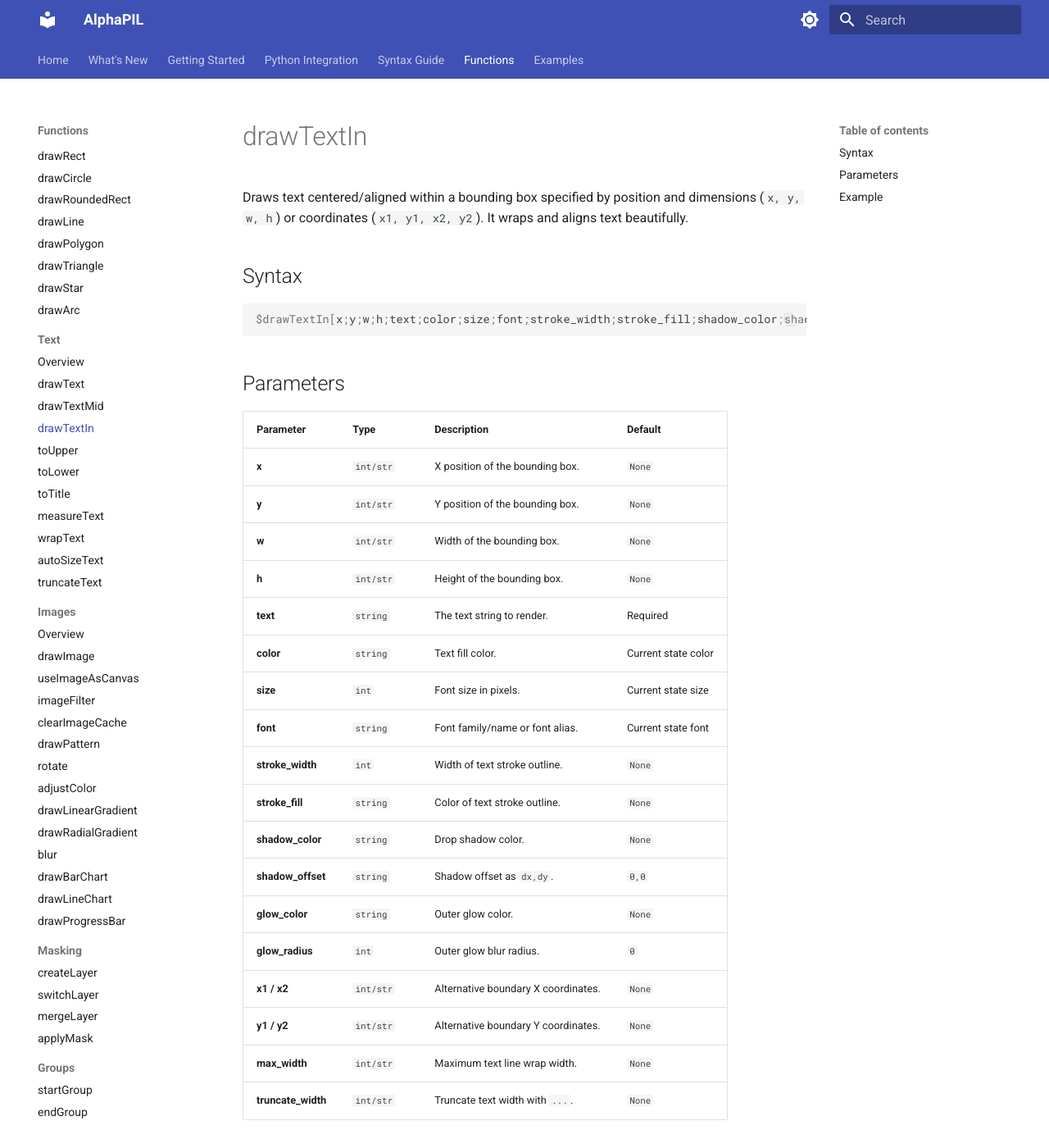
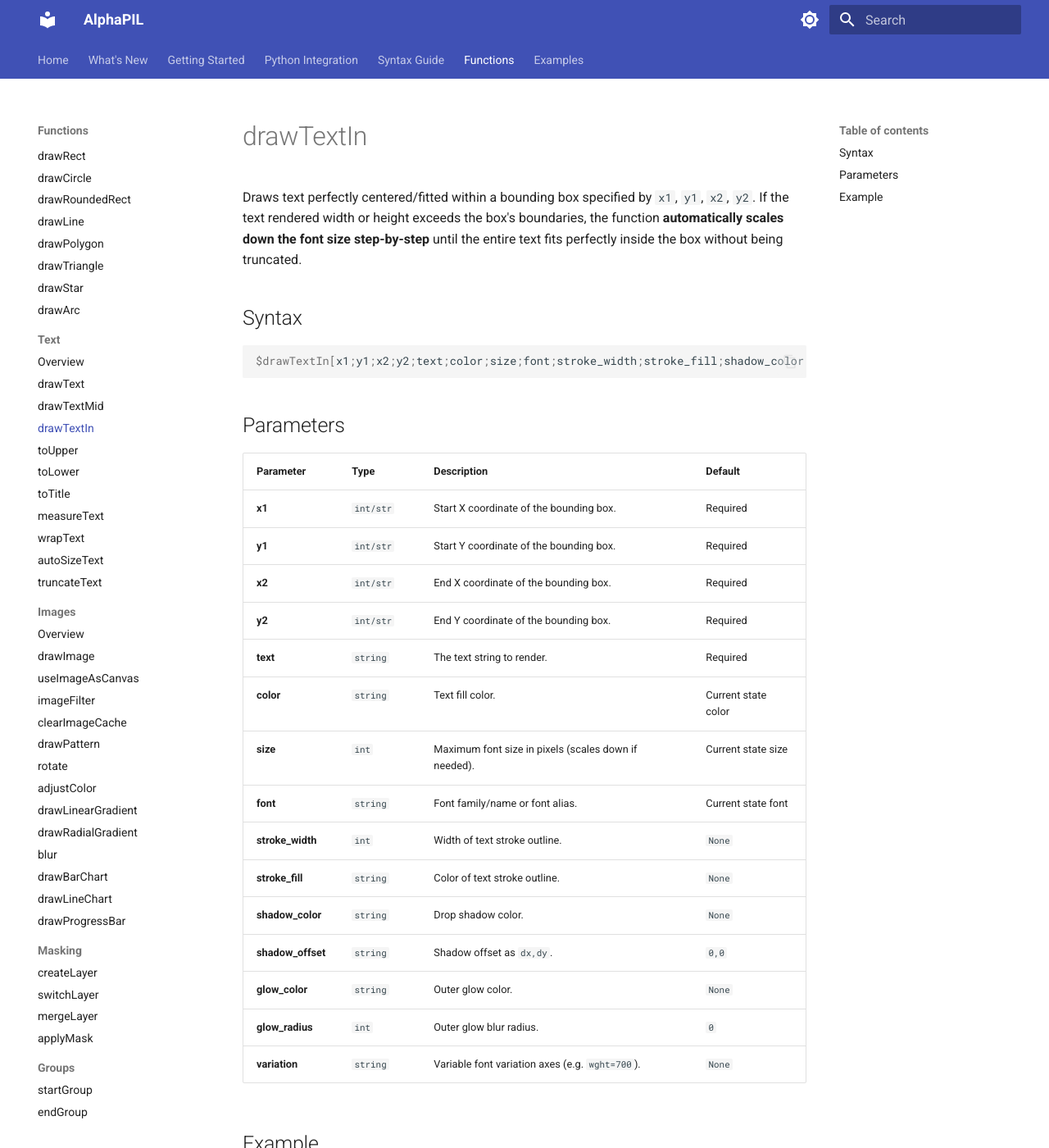
Before and after one commit to MeraLabs/alphapil, an MkDocs documentation site: the page built from docs/functions/text/drawTextIn.md, in a window 1280 px wide and 1400 px high. Shown: the whole window at 82% size. Built offline with MkDocs 1.6.1 and Material for MkDocs 9.7.7, drawn with Linux system fonts in a browser that asks for light colours; some of the changed text lies outside the part shown.

Commit message:
feat: redesign drawTextMid and drawTextIn to support auto-truncation and auto-scaling fitting, bump version to 0.2.7

````diff
--- a/ALPHAPIL_MANIFEST.txt
+++ b/ALPHAPIL_MANIFEST.txt
@@ -51,7 +51,9 @@ $drawArc[x;y;w;h;start;end;color;width]
 $drawText[x;y;text;color;size;font;anchor;sw;sf;shadow_c;shadow_off;glow_c;glow_r;max_w;trunc_w;grad;line_h;tracking;variation]
 - line_h: Line spacing multiplier (e.g. 1.2)
 - tracking: Letter spacing in pixels.
-$drawTextMid[x1;y1;x2;y2;text;...] | $drawTextIn[x;y;w;h;text;...]
+$drawTextMid[x1;y1;x2;y2;text;color;size;font;sw;sf;sc;soff;gc;gr;variation] | $drawTextIn[x1;y1;x2;y2;text;color;size;font;sw;sf;sc;soff;gc;gr;variation]
+- $drawTextMid: Centers text between (x1,y1) and (x2,y2); auto-truncates with ... if text exceeds the available width.
+- $drawTextIn: Fits text in the box (x1,y1) to (x2,y2); auto-scales down the font size if text exceeds the box dimensions.
 $toUpper[text] | $toLower[text] | $toTitle[text] | $measureText[text;size;font]
 $wrapText[text;width;size;font] | $autoSizeText[text;max_width;start;min;font] | $truncateText[text;width;size;font;suffix]
 
--- a/docs/functions/text.md
+++ b/docs/functions/text.md
@@ -7,7 +7,7 @@ Functions for rendering and manipulating text.
 | **drawText** | `$drawText[x;y;text;color;size;font;anchor;...;max_width;truncate_width]` |
 | **text** | Alias for `$drawText` |
 | **drawTextMid** | `$drawTextMid[x1;y1;x2;y2;text;color;size;font;...]` |
-| **drawTextIn** | `$drawTextIn[x;y;w;h;text;color;size;font;...]` |
+| **drawTextIn** | `$drawTextIn[x1;y1;x2;y2;text;color;size;font;...]` |
 | **toUpper / toLower** | `$toUpper[text]` / `$toLower[text]` |
 | **toTitle** | `$toTitle[text]` |
 | **measureText** | `$measureText[text;size;font]` |
--- a/docs/functions/text/drawTextIn.md
+++ b/docs/functions/text/drawTextIn.md
@@ -1,24 +1,24 @@
 # drawTextIn
 
-Draws text centered/aligned within a bounding box specified by position and dimensions (`x, y, w, h`) or coordinates (`x1, y1, x2, y2`). It wraps and aligns text beautifully.
+Draws text perfectly centered/fitted within a bounding box specified by `x1`, `y1`, `x2`, `y2`. If the text rendered width or height exceeds the box's boundaries, the function **automatically scales down the font size step-by-step** until the entire text fits perfectly inside the box without being truncated.
 
 ## Syntax
 
 ```bash
-$drawTextIn[x;y;w;h;text;color;size;font;stroke_width;stroke_fill;shadow_color;shadow_offset;glow_color;glow_radius;x1;x2;y1;y2;max_width;truncate_width]
+$drawTextIn[x1;y1;x2;y2;text;color;size;font;stroke_width;stroke_fill;shadow_color;shadow_offset;glow_color;glow_radius;variation]
 ```
 
 ## Parameters
 
 | Parameter | Type | Description | Default |
 | :--- | :--- | :--- | :--- |
-| **x** | `int/str` | X position of the bounding box. | `None` |
-| **y** | `int/str` | Y position of the bounding box. | `None` |
-| **w** | `int/str` | Width of the bounding box. | `None` |
-| **h** | `int/str` | Height of the bounding box. | `None` |
+| **x1** | `int/str` | Start X coordinate of the bounding box. | Required |
+| **y1** | `int/str` | Start Y coordinate of the bounding box. | Required |
+| **x2** | `int/str` | End X coordinate of the bounding box. | Required |
+| **y2** | `int/str` | End Y coordinate of the bounding box. | Required |
 | **text** | `string` | The text string to render. | Required |
 | **color** | `string` | Text fill color. | Current state color |
-| **size** | `int` | Font size in pixels. | Current state size |
+| **size** | `int` | Maximum font size in pixels (scales down if needed). | Current state size |
 | **font** | `string` | Font family/name or font alias. | Current state font |
 | **stroke_width**| `int` | Width of text stroke outline. | `None` |
 | **stroke_fill**| `string` | Color of text stroke outline. | `None` |
@@ -26,14 +26,12 @@ $drawTextIn[x;y;w;h;text;color;size;font;stroke_width;stroke_fill;shadow_color;s
 | **shadow_offset**| `string` | Shadow offset as `dx,dy`. | `0,0` |
 | **glow_color** | `string` | Outer glow color. | `None` |
 | **glow_radius**| `int` | Outer glow blur radius. | `0` |
-| **x1 / x2** | `int/str` | Alternative boundary X coordinates. | `None` |
-| **y1 / y2** | `int/str` | Alternative boundary Y coordinates. | `None` |
-| **max_width** | `int/str` | Maximum text line wrap width. | `None` |
-| **truncate_width**| `int/str`| Truncate text width with `...`. | `None` |
+| **variation** | `string` | Variable font variation axes (e.g. `wght=700`). | `None` |
 
 ## Example
 
 ```bash
-# Draw text perfectly centered in a 300x100 card at (50, 50)
-$drawTextIn[50;50;300;100;Welcome to AlphaPIL;white;24;bold]
+# Draw text perfectly fitted inside a box from X=73 to 217 and Y=935 to 1322
+# The text will automatically scale down from size 14 to fit inside these bounds if it exceeds
+$drawTextIn[73;1322;217;935;Captain America;white;14;Name]
 ```
--- a/pyproject.toml
+++ b/pyproject.toml
@@ -4,7 +4,7 @@ build-backend = "setuptools.build_meta"
 
 [project]
 name = "alphapil"
-version = "0.2.6"
+version = "0.2.7"
 description = "An asynchronous, template-based image generation engine"
 authors = [{name = "MeraLabs", email = "meralabs.official@gmail.com"}]
 license = "MIT"
--- a/src/alphapil/__init__.py
+++ b/src/alphapil/__init__.py
@@ -5,7 +5,7 @@ This package provides a powerful recursive parser for handling nested functions
 in image generation templates, with support for asynchronous operations.
 """
 
-__version__ = "0.2.6"
+__version__ = "0.2.7"
 __author__ = "MeraLabs"
 
 from .engine import CanvasEngine
````
Also changed, not shown: other parts of ALPHAPIL_MANIFEST.txt (+1 -1 lines), docs/functions/text/drawTextMid.md (+13 -9 lines), docs/whats-new.md (+12 -0 lines), 1 other file.
